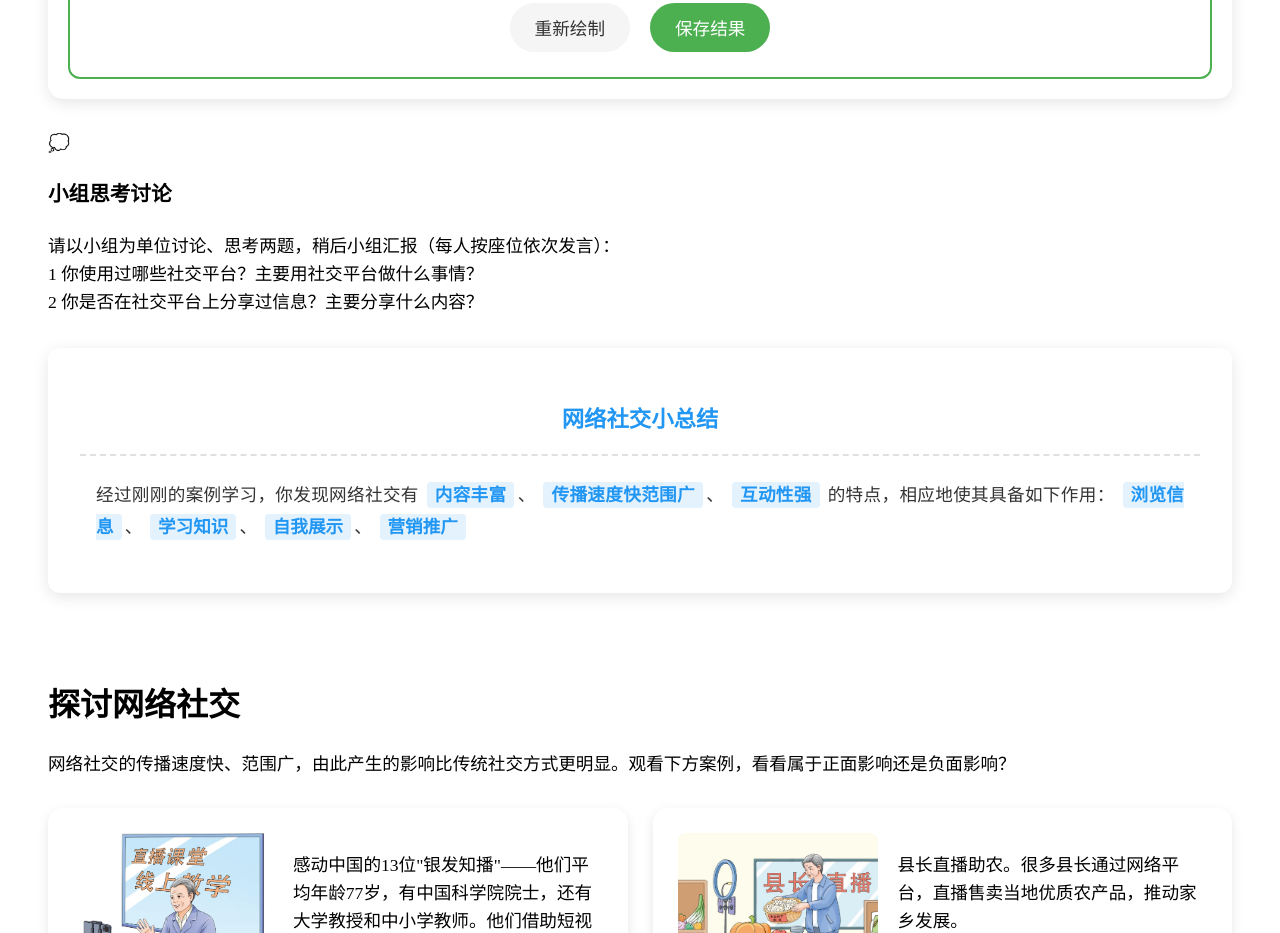
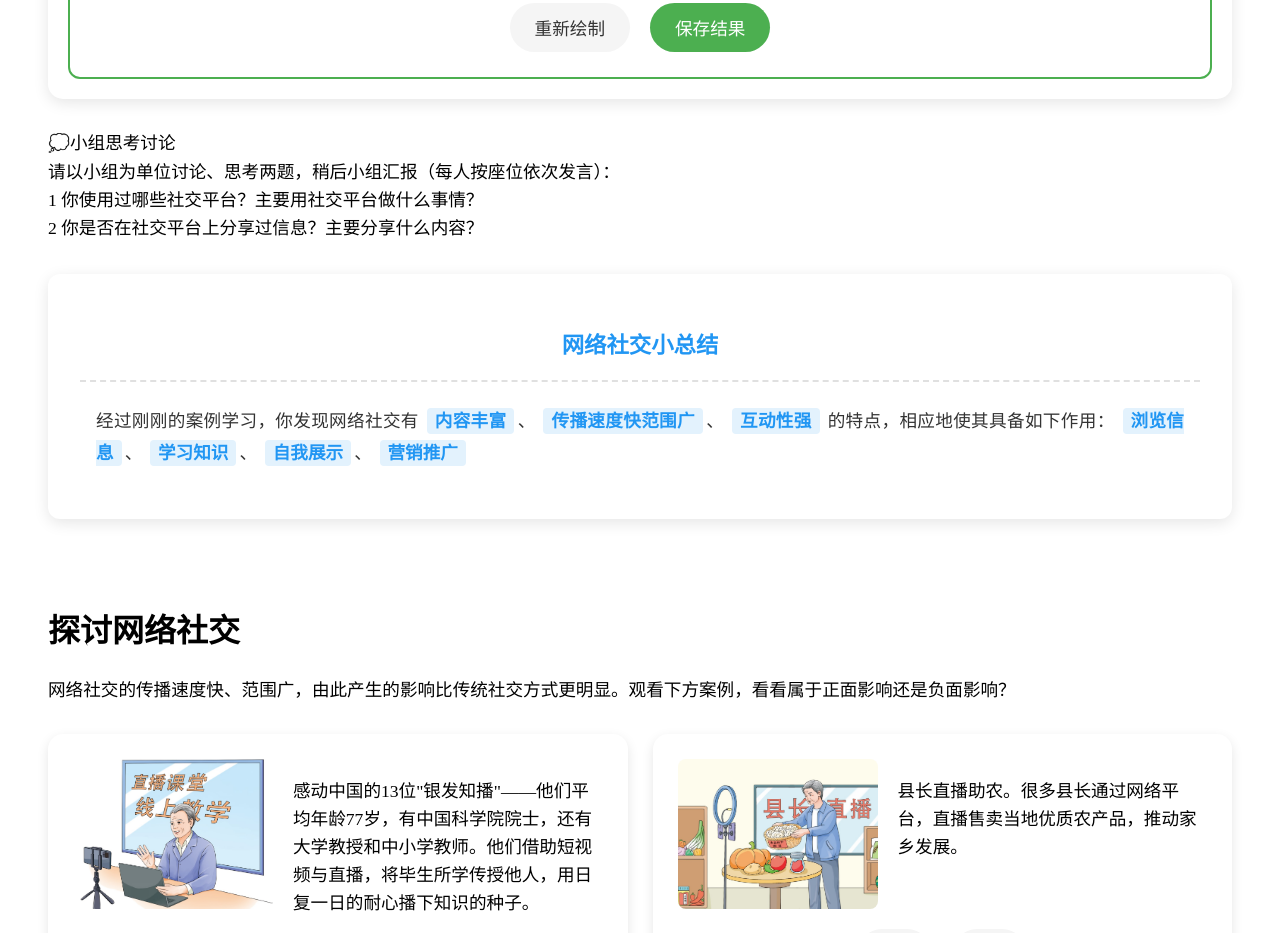
Before and after one commit to Hong-JL/Tklearning, a plain HTML site: page C2/activity2.html in a window 1280 px wide. Shown: the part 2119-3052 px from the top of the page. Drawn offline with Linux system fonts and the light colour scheme.

Commit message:
Update activity2.html

```diff
--- a/C2/activity2.html
+++ b/C2/activity2.html
@@ -125,8 +125,7 @@
                 <!-- 添加第一个思考题区域 -->
                 <div class="thinking-section">
                     <div class="thinking-header">
-                        <span class="thinking-icon">💭</span>
-                        <h3>小组思考讨论</h3>
+                        <span class="thinking-icon">💭小组思考讨论</span>
                     </div>
                     <div class="thinking-content">
                         <div class="thinking-intro">请以小组为单位讨论、思考两题，稍后小组汇报（每人按座位依次发言）：</div>
```
